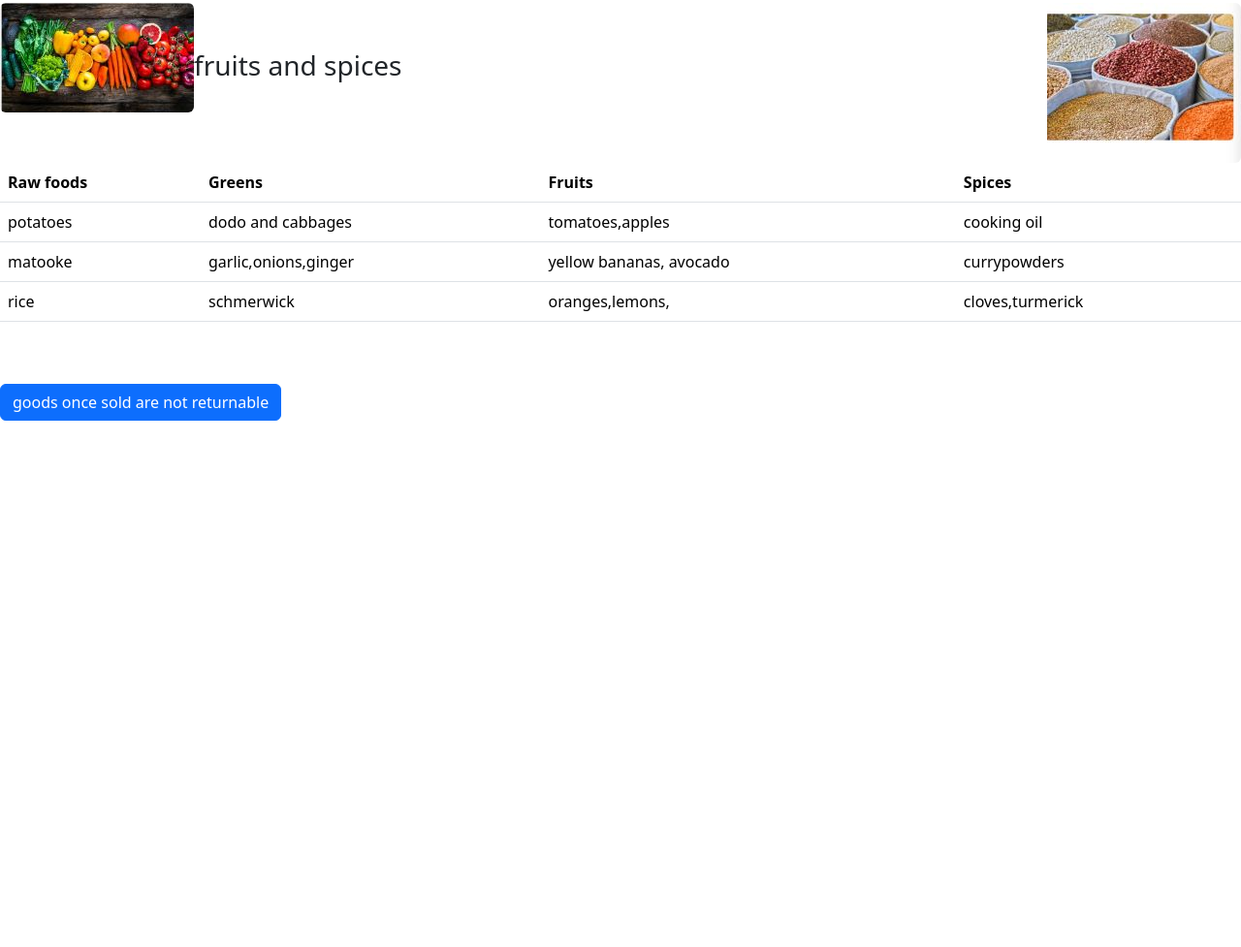
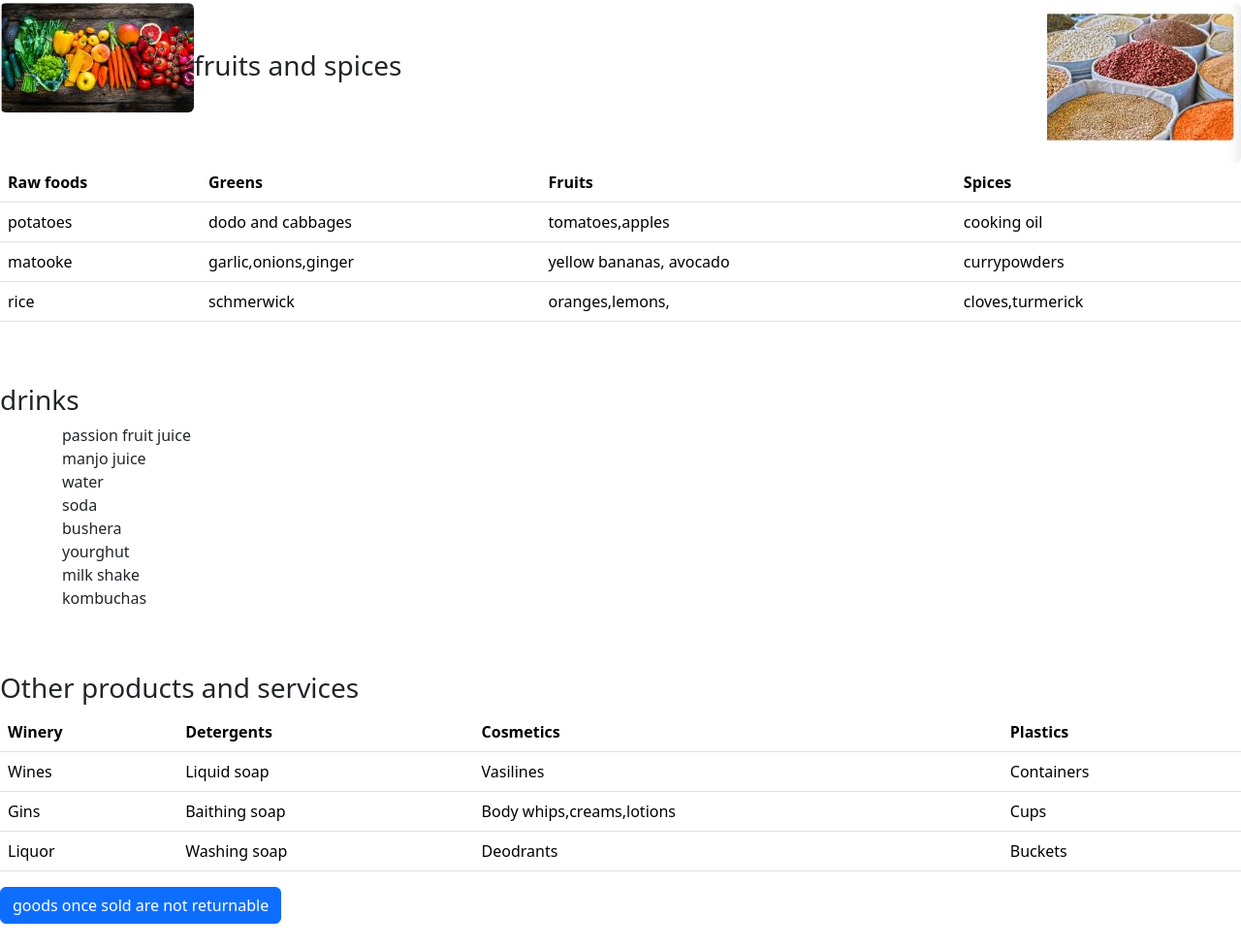
Before and after one commit to Shallonbethel/workspace-2, a plain HTML site: page KARIBU-ENTERPRISES/index.html in a window 1280 px wide. Shown: the part 515-1492 px from the top of the page at 97% size. Before the commit the page ends 973 px from the top, so only its background shows below. Drawn offline with nearby package versions, Linux system fonts and the light colour scheme.

Commit message:
every file under WORKSPACE 2

```diff
--- a/KARIBU-ENTERPRISES/index.html
+++ b/KARIBU-ENTERPRISES/index.html
@@ -91,10 +91,56 @@
             </tbody>
           </table>
           <br><br>
+          <!-- Drinks -->
+          <h3>drinks</h3>
+          <ul>
+            <ol>passion fruit juice</ol>
+            <ol>manjo juice</ol>
+            <ol>water</ol>
+            <ol>soda</ol>
+            <ol>bushera</ol>
+            <ol>yourghut</ol>
+            <ol>milk shake</ol>
+            <ol>kombuchas</ol>
+          </ul>
+<br><br>
+<!-- other products -->
+ <h3>Other products and services</h3>
+          <table class="table">
+            <thead>
+              <tr>
+                <th scope="col">Winery</th>
+                <th scope="col">Detergents</th>
+                <th scope="col">Cosmetics</th>
+                <th scope="col">Plastics</th>
+              </tr>
+            </thead>
+            <tbody>
+              <tr>
+                <td>Wines</td>
+                <td>Liquid soap</td>
+                <td>Vasilines</td>
+                <td>Containers</td>
+              </tr>
+              <tr>
+                <td>Gins</td>
+                <td>Baithing soap</td>
+                <td>Body whips,creams,lotions</td>
+                <td>Cups</td>
+              </tr>
+              <tr>
+                <td>Liquor</td>
+                <td>Washing soap</td>
+                <td>Deodrants</td>
+                <td>Buckets</td>
+              </tr>
+            </tbody>
+          </table>
+<button class="btn btn-primary" type="submit">goods once sold are not returnable</button>
+<br> <br>
+<!-- payment process -->
+ <!-- try with footer -->
 
-<button class="btn btn-primary" type="submit">goods once sold are not returnable</button>
-
-<br> <br>
    <script src="https://cdn.jsdelivr.net/npm/bootstrap@5.3.3/dist/js/bootstrap.bundle.min.js" integrity="sha384-YvpcrYf0tY3lHB60NNkmXc5s9fDVZLESaAA55NDzOxhy9GkcIdslK1eN7N6jIeHz" crossorigin="anonymous"></script>
 </body>
 </html>
```
Also changed, not shown: grid.html (added, +16 -0 lines), grid.css (added).
